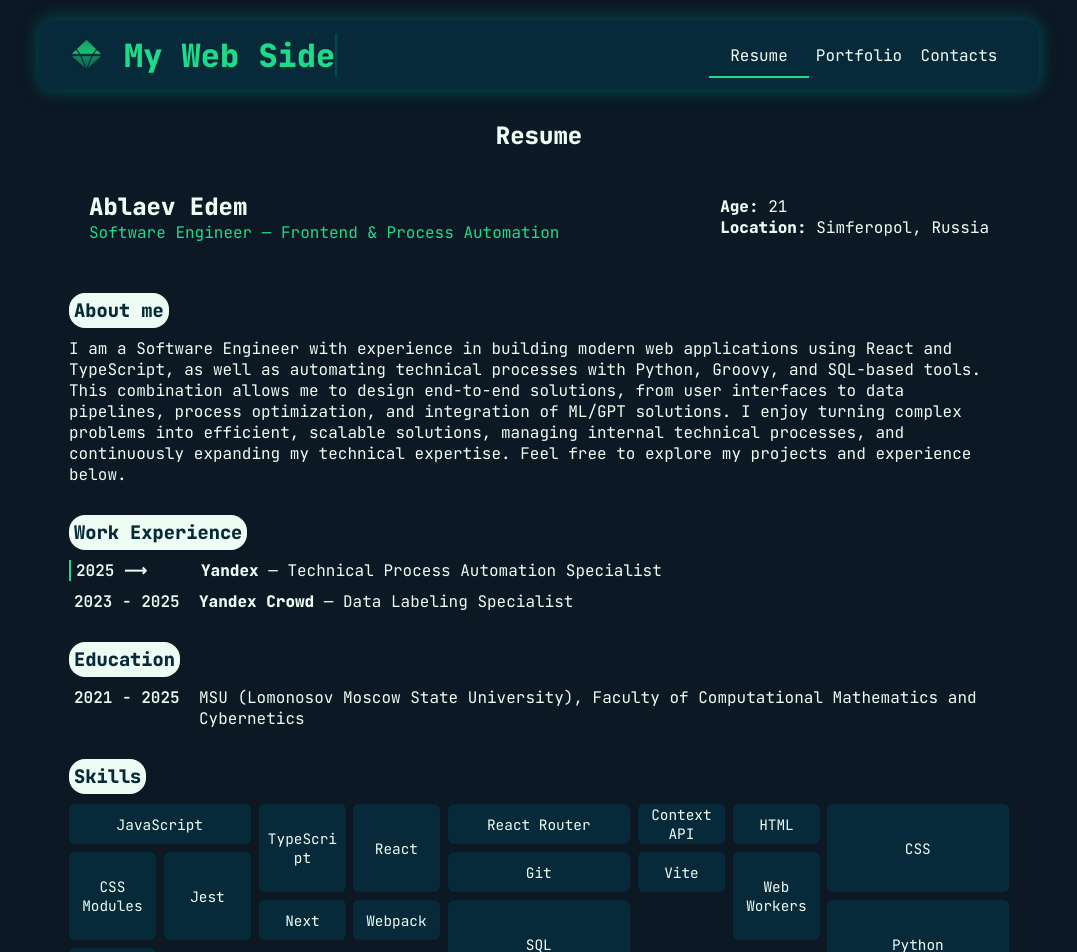
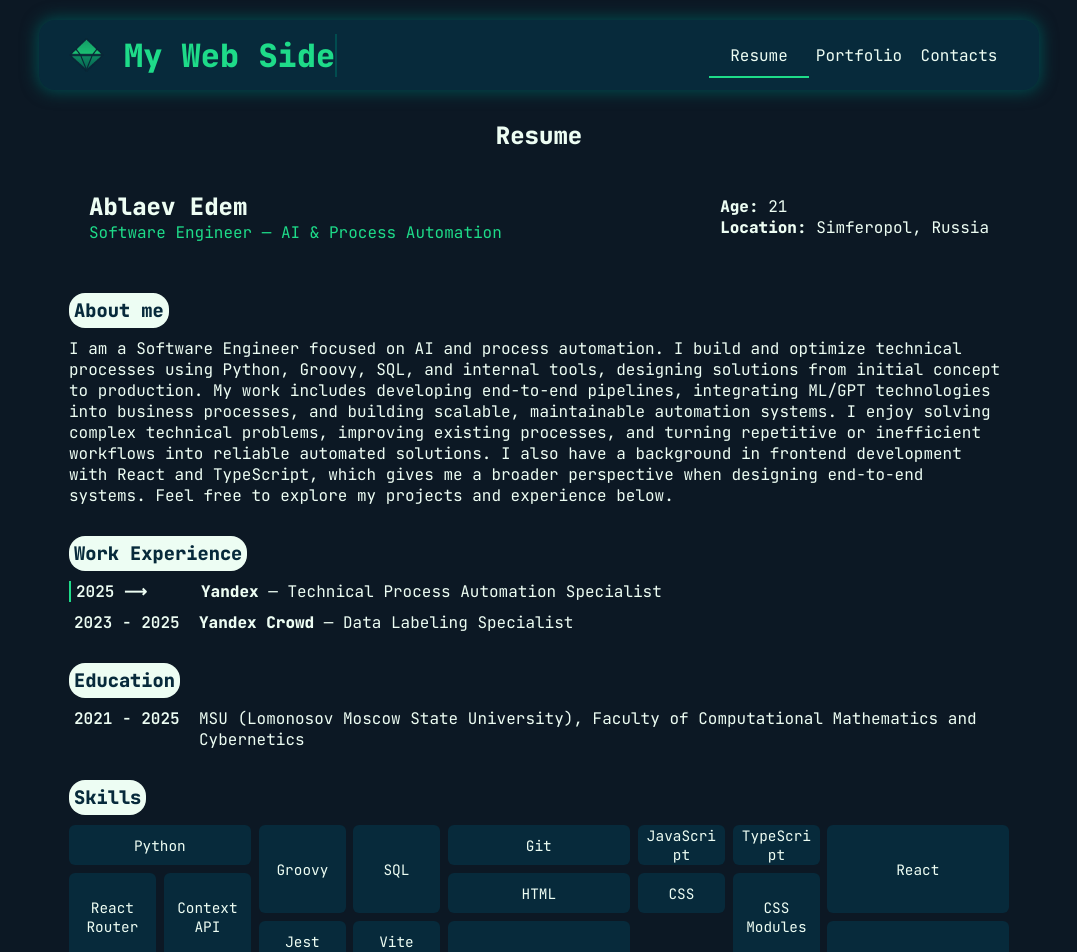
Before and after one commit to 6dem/my-web-side, a React (Vite) app: page / in a window 1280 px wide. Shown: the top 952 px of the page, without its empty margins (101-1178 px from the left). Built offline with nearby package versions, Linux system fonts and the light colour scheme.

Commit message:
Обновление резюме

```diff
--- a/src/data/resume/index.ts
+++ b/src/data/resume/index.ts
@@ -1,9 +1,9 @@
 import type { IResumeData } from "./types"
 
 export const resumeData: IResumeData = {
-    specialization: "Software Engineer — Frontend & Process Automation",
+    specialization: "Software Engineer — AI & Process Automation",
 
-    about: "I am a Software Engineer with experience in building modern web applications using React and TypeScript, as well as automating technical processes with Python, Groovy, and SQL-based tools. This combination allows me to design end-to-end solutions, from user interfaces to data pipelines, process optimization, and integration of ML/GPT solutions. I enjoy turning complex problems into efficient, scalable solutions, managing internal technical processes, and continuously expanding my technical expertise. Feel free to explore my projects and experience below.",
+    about: "I am a Software Engineer focused on AI and process automation. I build and optimize technical processes using Python, Groovy, SQL, and internal tools, designing solutions from initial concept to production. My work includes developing end-to-end pipelines, integrating ML/GPT technologies into business processes, and building scalable, maintainable automation systems. I enjoy solving complex technical problems, improving existing processes, and turning repetitive or inefficient workflows into reliable automated solutions. I also have a background in frontend development with React and TypeScript, which gives me a broader perspective when designing end-to-end systems. Feel free to explore my projects and experience below.",
 
     workExperience: [
         {
@@ -26,6 +26,6 @@ export const resumeData: IResumeData = {
         isCurrent: false
     }],
 
-    skills: ["JavaScript", "TypeScript", "React", "React Router", "Context API", "HTML", "CSS", "CSS Modules", "Jest", "Git", "Vite", "Web Workers", "Next", "Webpack", "SQL", "Python", "Groovy"]
+    skills: ["Python", "Groovy", "SQL", "Git", "JavaScript", "TypeScript", "React", "React Router", "Context API", "HTML", "CSS", "CSS Modules", "Jest", "Vite", "Web Workers", "Next", "Webpack"]
 
 }
```
